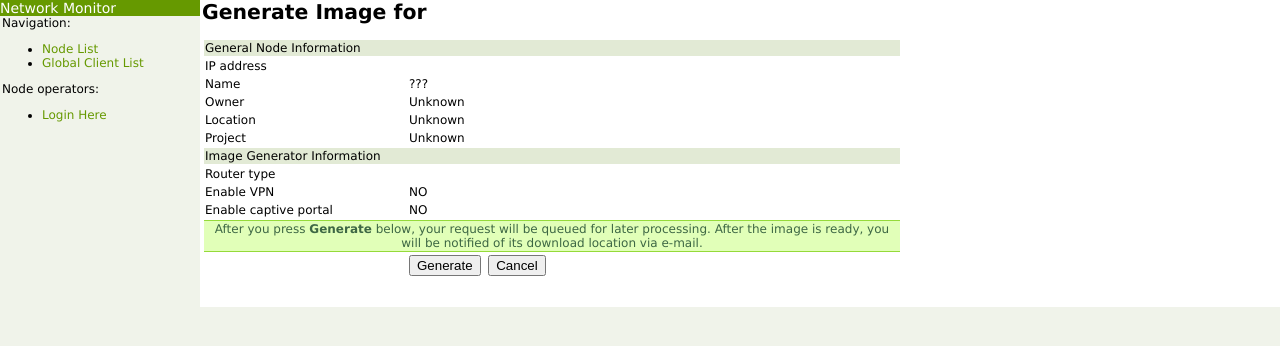
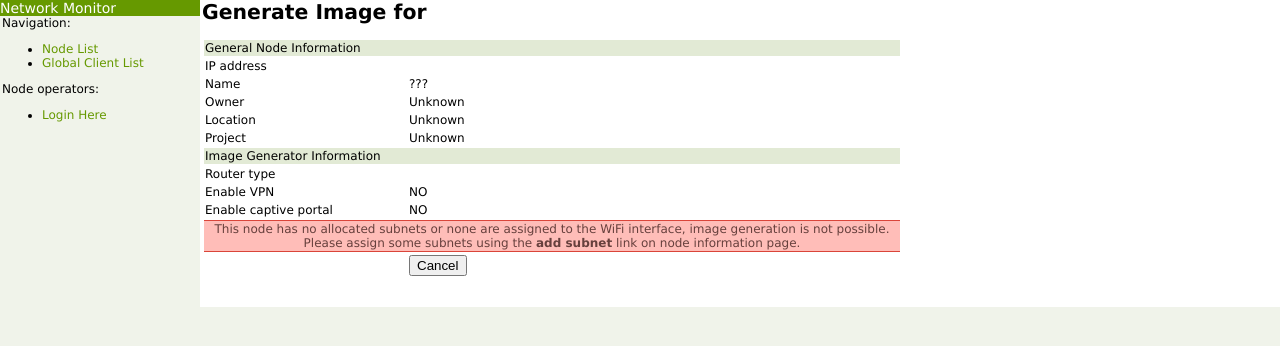
Before and after one commit to galaxor/Nodewatcher, a Django app: template nodewatcher/web/templates/generator/generate.html in a window 1280 px wide. Shown: the top 346 px of the page. Run offline with Django 3.2, Linux system fonts and the light colour scheme; the template is opened without the code that fills it, so the values that code supplies are empty.

Commit message:
Prevent generation of images when no WiFi subnets are assigned to a node.

```diff
--- a/nodewatcher/web/generator/views.py
+++ b/nodewatcher/web/generator/views.py
@@ -28,6 +28,9 @@ def generate(request, node_ip):
   if node.owner != request.user and not request.user.is_staff:
     raise Http404
 
+  if not node.has_allocated_subnets():
+    return HttpResponseRedirect("/generator/request/" + node_ip)
+
   # Actually queue the job
   queue_generator_job(node)
 
--- a/nodewatcher/web/templates/generator/generate.html
+++ b/nodewatcher/web/templates/generator/generate.html
@@ -55,14 +55,22 @@
     <td>{% if node.profile.use_captive_portal %}{% trans "YES" %}{% else %}{% trans "NO" %}{% endif %}</td>
   </tr>
   <tr>
+    {% if node.has_allocated_subnets %}
     <td colspan="2" class="notice">
-      After you press <b>Generate</b> below, your request will be queued for later processing. After the image is ready, you will be notified of its download location via e-mail.
+      {% blocktrans %}After you press <b>Generate</b> below, your request will be queued for later processing. After the image is ready, you will be notified of its download location via e-mail.{% endblocktrans %}
     </td>
+    {% else %}
+    <td colspan="2" class="error">
+      {% blocktrans %}This node has no allocated subnets or none are assigned to the WiFi interface, image generation is not possible. Please assign some subnets using the <b>add subnet</b> link on node information page.{% endblocktrans %}
+    </td>
+    {% endif %}
   </tr>
   <tr>
     <td></td>
     <td>
+      {% if node.has_allocated_subnets %}
       <input type="button" value="{% trans "Generate" %}" onclick="document.location='/generator/image/{{ node.ip }}'" />&nbsp;
+      {% endif %}
       <input type="button" value="{% trans "Cancel" %}" onclick="document.location='/nodes/node/{{ node.ip }}'" />
     </td>
   </tr>
```
Also changed, not shown: nodewatcher/web/nodes/models.py (+9 -0 lines).
